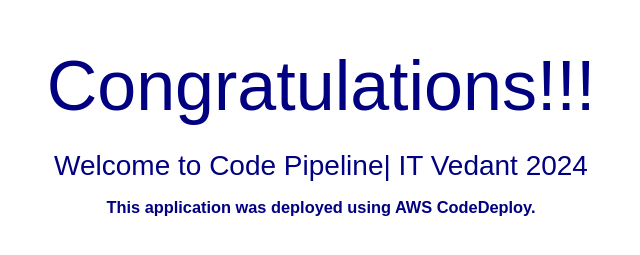
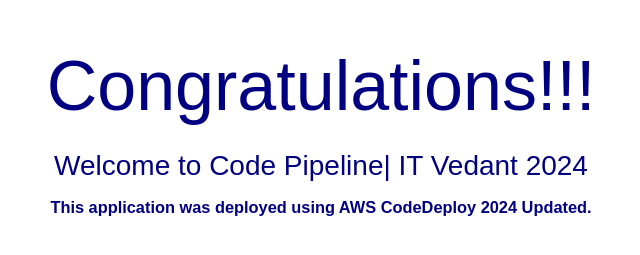
Before and after one commit to ayub010/my-new-codedeploy, a plain HTML site: page index.html in a window 1280 px wide. Shown: the part 201-456 px from the top of the page, without its empty margins (319-959 px from the left). Drawn offline with Linux system fonts and the light colour scheme.

Commit message:
Update index.html

```diff
--- a/index.html
+++ b/index.html
@@ -28,8 +28,8 @@
   <div align="center">
     <img src="https://s3.ap-south-1.amazonaws.com/www.basava.com/aar_logo_final.png" style="max-width: 20%;">
     <h1>Congratulations!!! </h1>
-      <h2>Welcome to Code Pipeline| IT Vedant 2024</h2>
-    <h3>This application was deployed using AWS CodeDeploy.</h3>
+      <h2>Welcome to Code Pipeline| IT Vedant 2024 </h2>
+    <h3>This application was deployed using AWS CodeDeploy 2024 Updated.</h3>
   </div>
 </body>
 </html>
```
